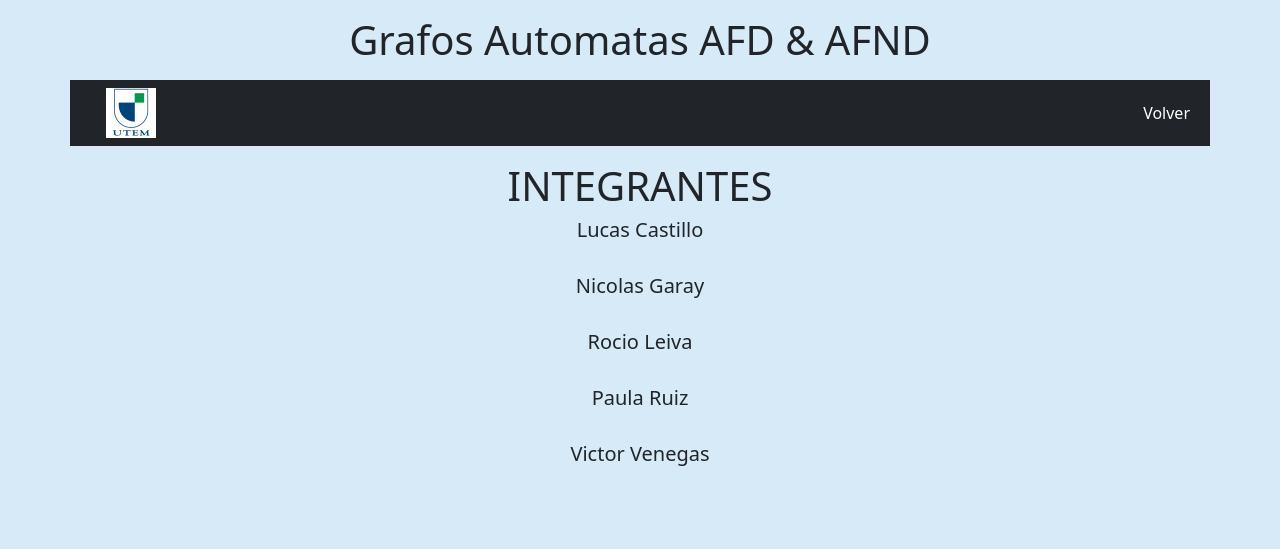
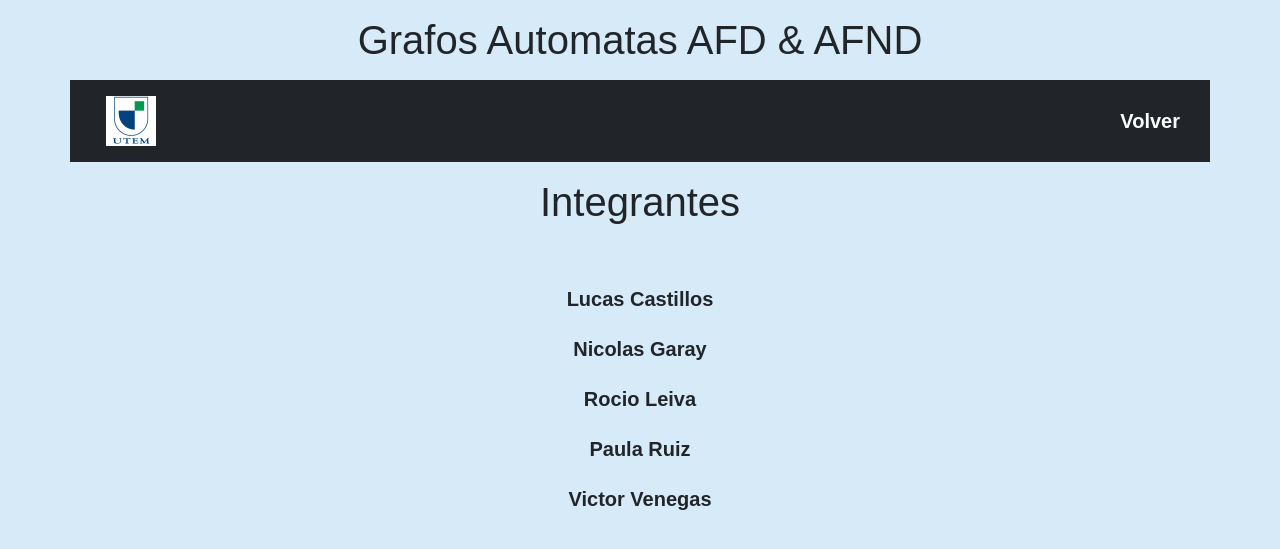
Before and after one commit to GRUPO-4-GRAFOS/GLF-2021s2-Trabajo2-Entrega-Grupo4, a PHP site: page /Integrantes.html in a window 1280 px wide. Shown: the top 549 px of the page. Run offline with PHP 8.4, Linux system fonts and the light colour scheme.

Commit message:
Agregando estilos a los formularios y obteniendo datos a travez de javascript

```diff
--- a/Integrantes.html
+++ b/Integrantes.html
@@ -3,10 +3,7 @@
   <head>
     <meta charset="UTF-8" />
     <meta http-equiv="X-UA-Compatible" content="IE=edge" />
-    <meta
-      name="viewport"
-      content="width=device-width, initial-scale=1.0"
-    />
+    <meta name="viewport" content="width=device-width, initial-scale=1.0" />
     <!-- CSS only -->
     <link rel="stylesheet" href="CSS/main.css" />
     <link
@@ -15,15 +12,12 @@
       integrity="sha384-F3w7mX95PdgyTmZZMECAngseQB83DfGTowi0iMjiWaeVhAn4FJkqJByhZMI3AhiU"
       crossorigin="anonymous"
     />
-    <link
-      rel="shortcut icon"
-      href="./img/utemLogo.png"
-      type="image/x-icon"
-    />
+    <link rel="shortcut icon" href="./img/utemLogo.png" type="image/x-icon" />
+    <link rel="stylesheet" href="./css/main.css" />
     <title>Trabajo 2 Grafos</title>
   </head>
 
-  <body style="background-color:#D6EAF8;">
+  <body>
     <div class="text-center my-3">
       <h1 class="fs-1">Grafos Automatas AFD & AFND</h1>
     </div>
@@ -46,22 +40,19 @@
                 Volver
               </a>
             </li>
+          </ul>
+        </nav>
+      </div>
+      <div class="row text-center">
+        <h1 class="mb-5">Integrantes</h1>
+        <ul>
+          <li>Lucas Castillos</li>
+          <li>Nicolas Garay</li>
+          <li>Rocio Leiva</li>
+          <li>Paula Ruiz</li>
+          <li>Victor Venegas</li>
+        </ul>
       </div>
     </div>
   </body>
 </html>
-
-<center><h1 class="fs-1">INTEGRANTES</h1></center>
-<script>
-
-    document.write ('<h5 style="text-align: center;"> Lucas Castillo </h5>' );
-    document.write("<br>");
-    document.write('<h5 style="text-align: center;"> Nicolas Garay </h5>' );
-    document.write("<br>");
-    document.write('<h5 style="text-align: center;"> Rocio Leiva </h5>');
-    document.write("<br>");
-    document.write('<h5 style="text-align: center;"> Paula Ruiz </h5>');
-    document.write("<br>");
-    document.write('<h5 style="text-align: center;"> Victor Venegas </h5>');
-
-</script>
--- a/css/main.css
+++ b/css/main.css
@@ -2,4 +2,20 @@ body {
   margin: 0;
   padding: 0;
   font-family: sans-serif;
+  background-color: #d6eaf8;
 }
+
+textarea {
+  height: 200px;
+  width: 200px;
+}
+
+ul {
+  list-style: none;
+}
+
+ul li {
+  font-weight: 600;
+  font-size: 20px;
+  padding: 10px;
+}
```
Also changed, not shown: index.html (+7 -9 lines), js/index.js (added, +28 -0 lines).
